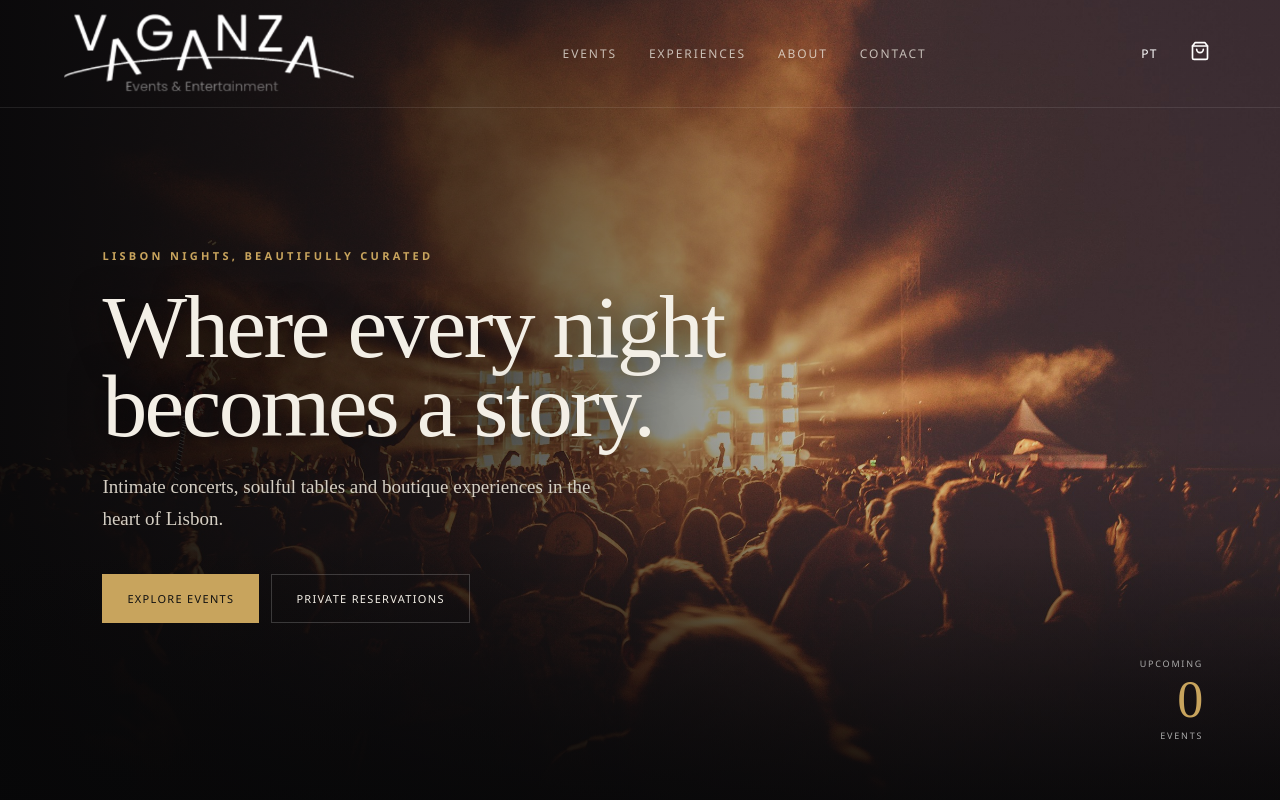
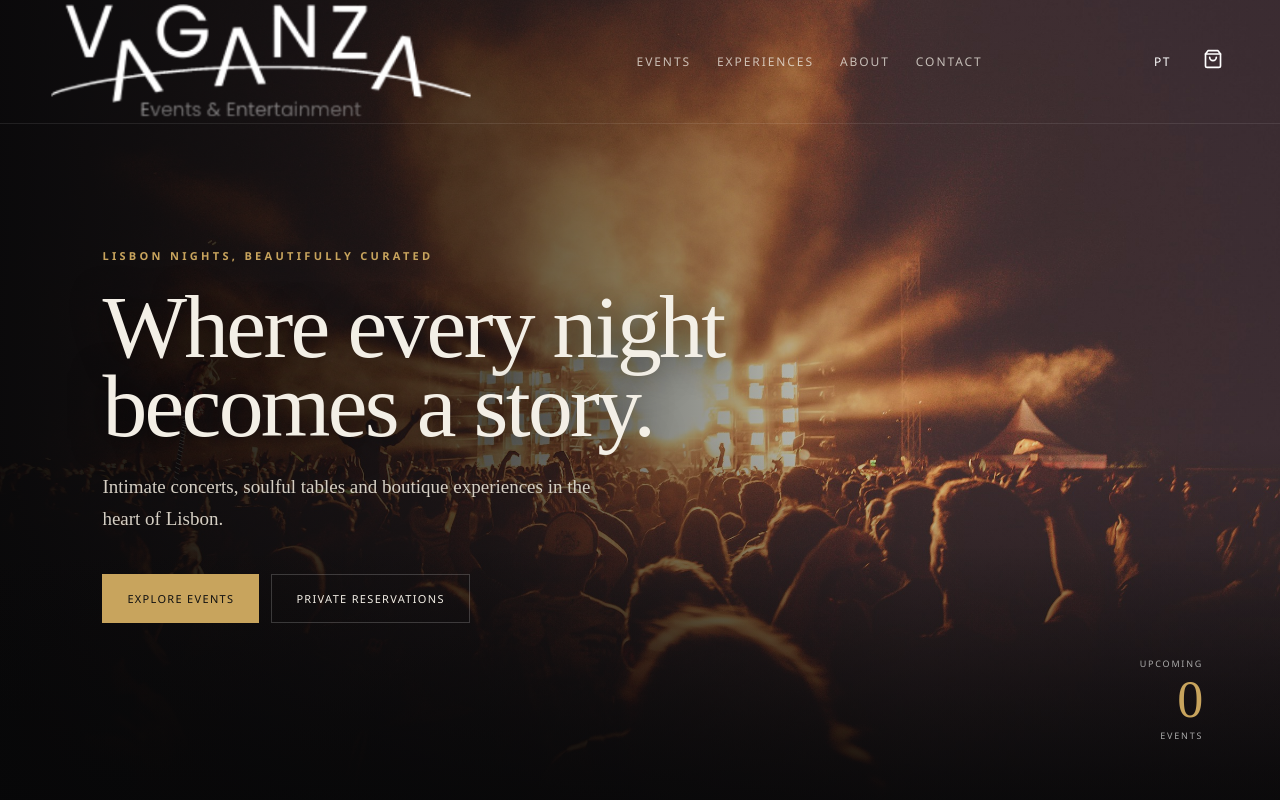
Before and after one commit to IberEnlace/vaganzaevent-website, a Next.js app: page / in a window 1280 px wide. Shown: the top 800 px of the page. Built offline with nearby package versions, Linux system fonts and the light colour scheme; no server answers; the database is empty.

Commit message:
Make Vaganza logo prominent

```diff
--- a/app/globals.css
+++ b/app/globals.css
@@ -40,8 +40,9 @@ footer{grid-template-columns:1fr 1fr auto;align-items:center}
 }
 
 /* Full-bleed concert hero and stronger Vaganza branding */
-.site-header{height:108px}
-.site-header .logo img{width:290px;height:auto}
+.site-header{height:124px;padding:0 4vw}
+.site-header .logo img{width:420px;height:auto;max-width:none}
+.site-header nav{gap:26px}
 .hero{
   background-image:url('/images/hero-concert.jpg');
   background-size:cover;
@@ -58,14 +59,19 @@ footer{grid-template-columns:1fr 1fr auto;align-items:center}
 .hero:after{z-index:1;background:linear-gradient(0deg,rgba(7,7,8,.72),transparent 32%)}
 .hero-content,.hero-meta{z-index:2}
 .hero h1{text-shadow:0 4px 34px rgba(0,0,0,.72)}
-footer .logo img{width:285px;height:auto}
-.manifesto .logo img{width:315px;height:auto;filter:brightness(0)}
+footer .logo img{width:360px;height:auto}
+.manifesto .logo img{width:390px;height:auto;filter:brightness(0)}
 
 @media(max-width:900px){
-  .site-header{height:88px}
-  .site-header .logo img{width:205px;height:auto}
+  .site-header{height:96px}
+  .site-header .logo img{width:260px;height:auto}
   .hero{background-position:58% center}
   .hero:before{background:linear-gradient(0deg,rgba(7,7,8,.96) 7%,rgba(7,7,8,.48) 62%,rgba(7,7,8,.25) 100%)}
-  footer .logo img{width:235px;height:auto}
-  .manifesto .logo img{width:255px;height:auto}
+  footer .logo img{width:285px;height:auto}
+  .manifesto .logo img{width:300px;height:auto}
 }
+
+@media(min-width:901px) and (max-width:1120px){
+  .site-header .logo img{width:340px}
+  .site-header nav{gap:18px}
+}
```
